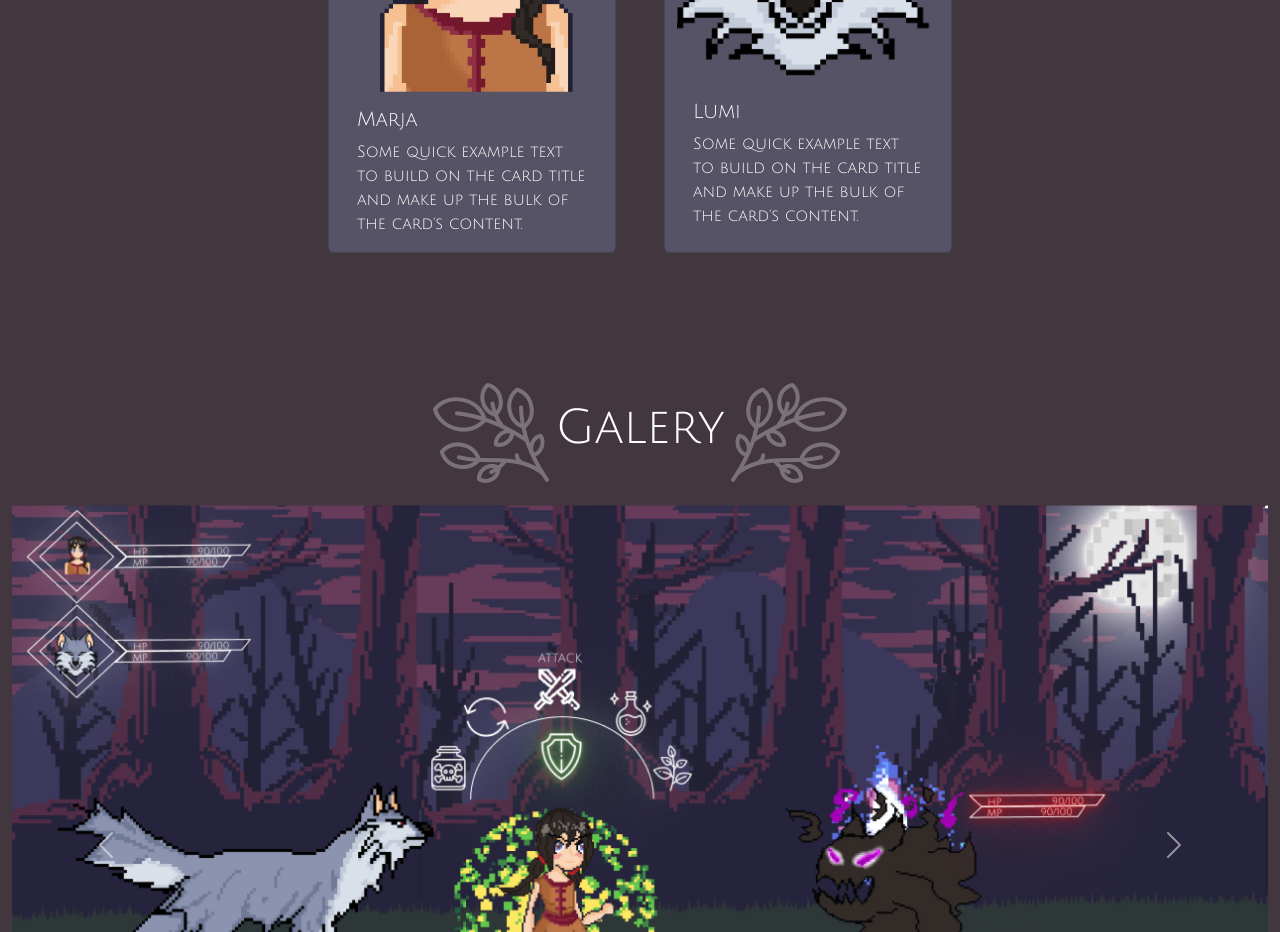
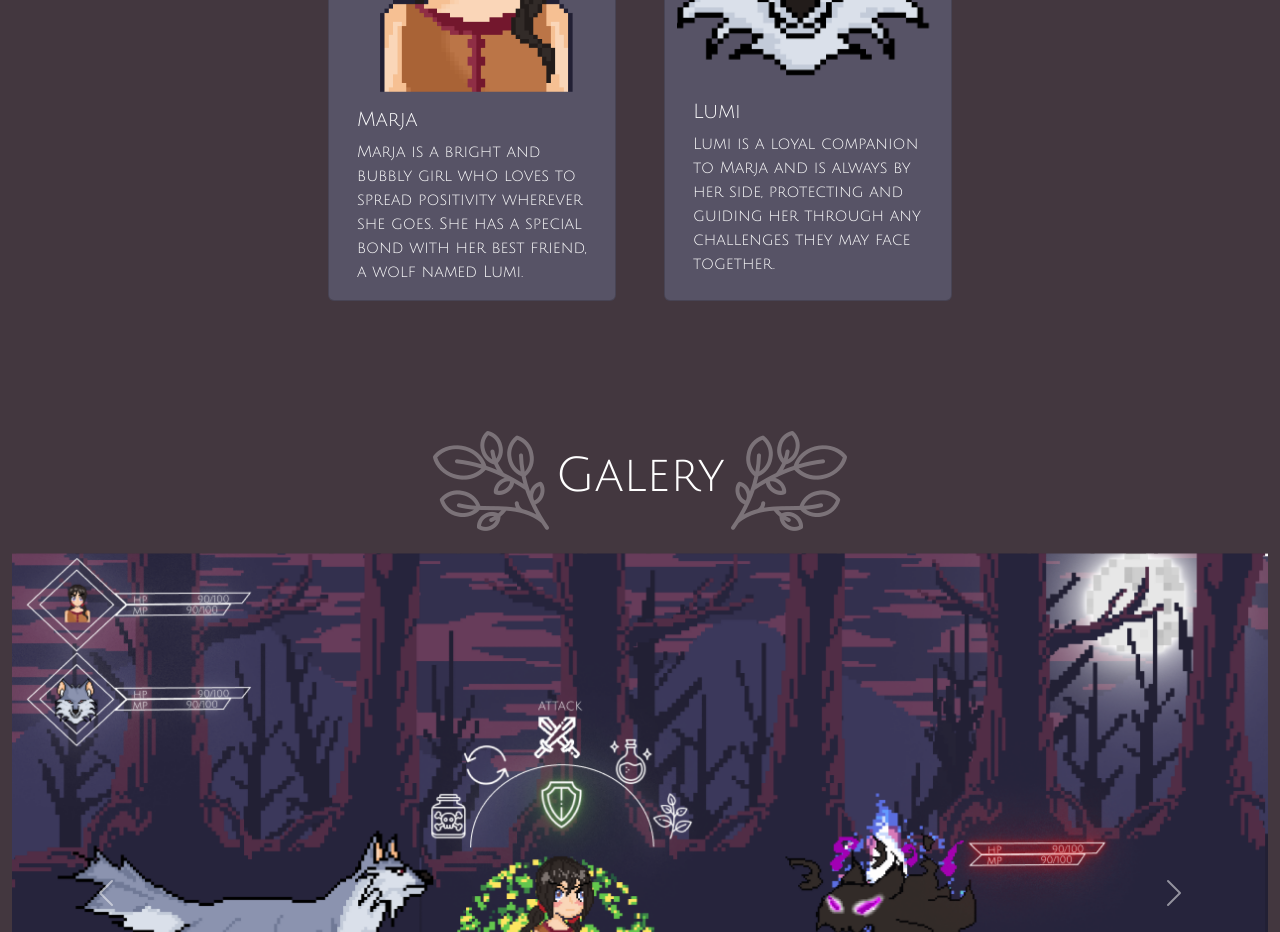
Before and after one commit to jucielly/the-wolf-and-i-site, a website: page src/index.html in a window 1280 px wide. Shown: the part 1860-2792 px from the top of the page. Drawn offline with nearby package versions, Linux system fonts and the light colour scheme.

Commit message:
add descriptions

```diff
--- a/src/index.html
+++ b/src/index.html
@@ -233,8 +233,9 @@
             <div class="card-body">
               <h5 class="card-title">Marja</h5>
               <p class="card-text">
-                Some quick example text to build on the card title and make up
-                the bulk of the card's content.
+                Marja is a bright and bubbly girl who loves to spread positivity
+                wherever she goes. She has a special bond with her best friend,
+                a wolf named Lumi.
               </p>
             </div>
           </div>
@@ -247,8 +248,9 @@
             <div class="card-body">
               <h5 class="card-title">Lumi</h5>
               <p class="card-text">
-                Some quick example text to build on the card title and make up
-                the bulk of the card's content.
+                Lumi is a loyal companion to Marja and is always by her side,
+                protecting and guiding her through any challenges they may face
+                together.
               </p>
             </div>
           </div>
@@ -593,7 +595,11 @@
       </div>
 
       <div class="img-and-social-media">
-        <img src="assets/wolfandi1 1.png" alt="" class="wolf-and-i-img img-fluid" />
+        <img
+          src="assets/wolfandi1 1.png"
+          alt=""
+          class="wolf-and-i-img img-fluid"
+        />
         <ul class="social-medias">
           <li>
             <a class="nav-link" href="#"
```
